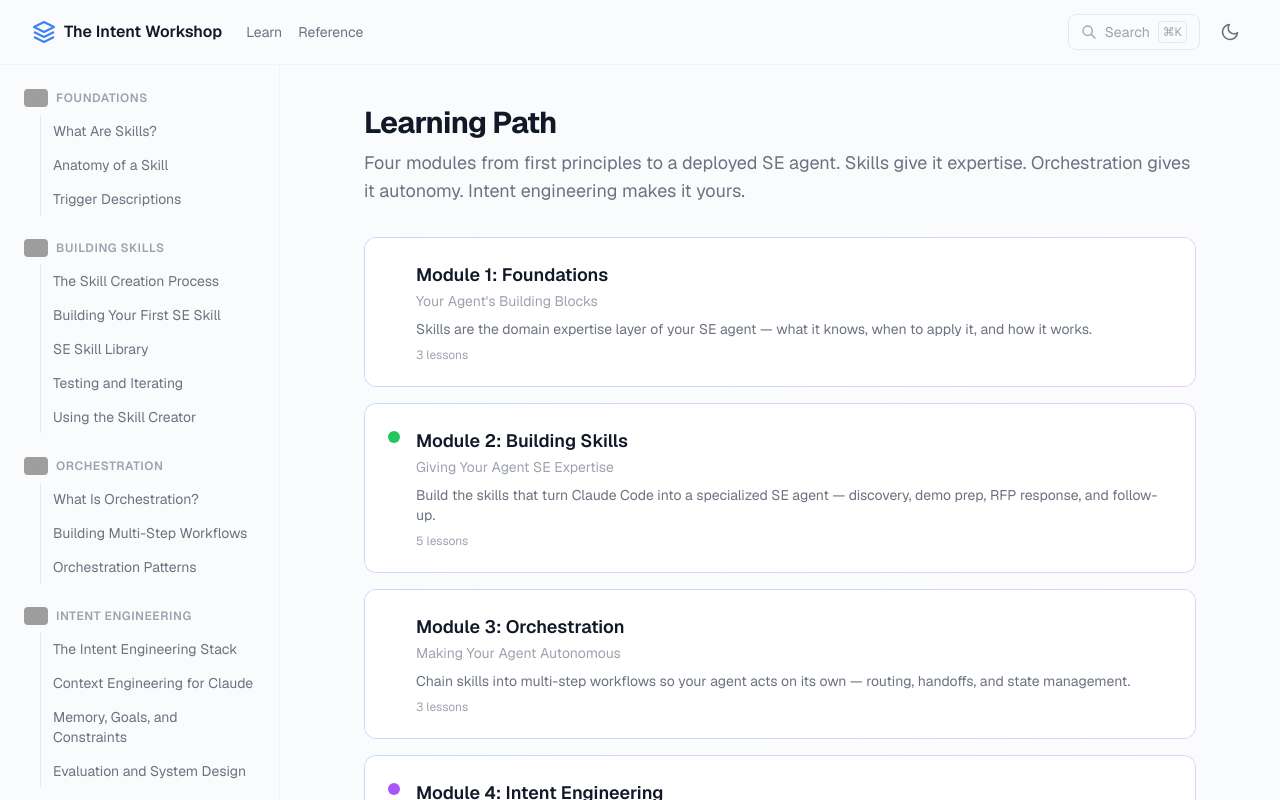
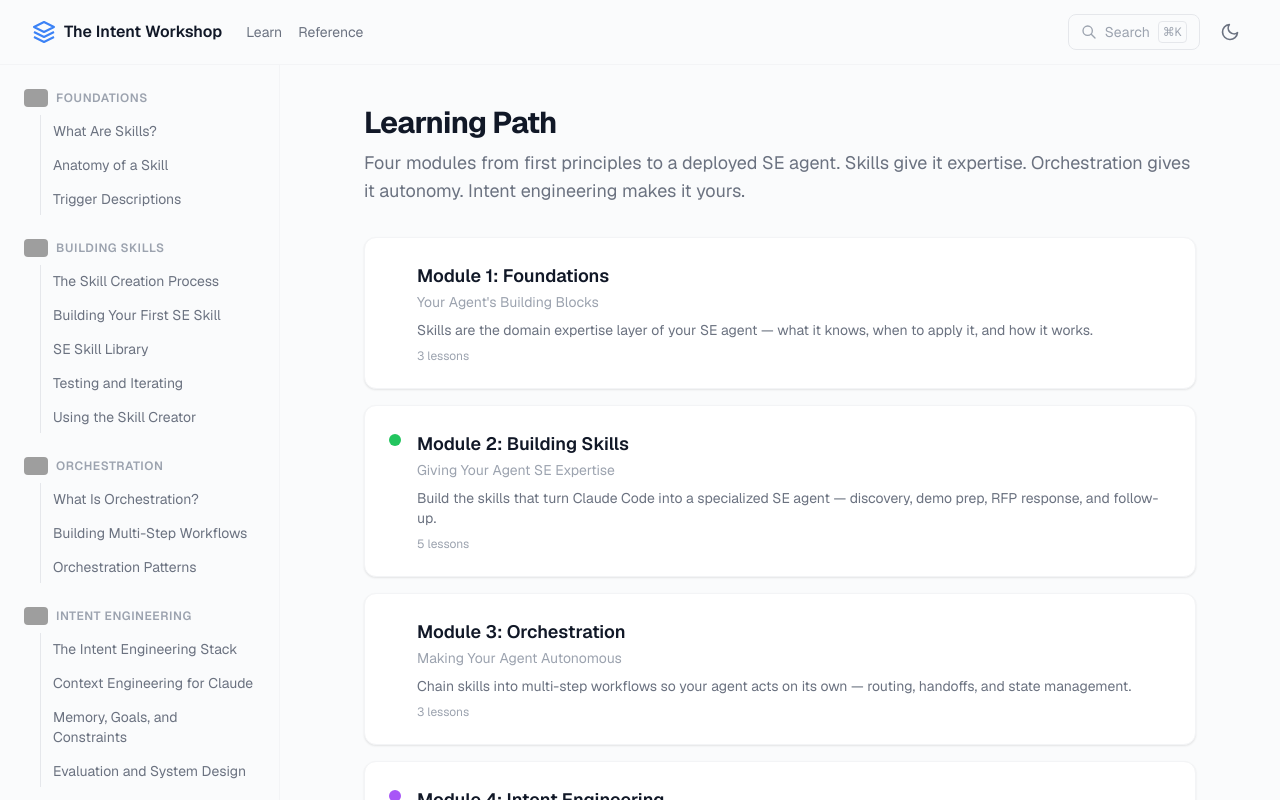
Before and after one commit to Zantonse/IntentEngineering, a Next.js app: page /learn in a window 1280 px wide. Shown: the top 800 px of the page. Built offline with nearby package versions, Linux system fonts and the light colour scheme; grey boxes are pictures that could not be loaded.

Commit message:
style: update curriculum overview with v2 cards
Replace card-gradient-border with card-v2 and remove hover:bg-surface-overlay transition-colors since card-v2 handles hover internally.

Co-Authored-By: Claude Opus 4.6 <noreply@anthropic.com>

```diff
--- a/app/learn/page.tsx
+++ b/app/learn/page.tsx
@@ -26,9 +26,9 @@ export default function LearnPage() {
             <Link
               key={slug}
               href={hasContent ? `/learn/${slug}` : "#"}
-              className={`card-gradient-border block p-6 ${
-                hasContent ? "hover:bg-surface-overlay" : "opacity-50 cursor-not-allowed"
-              } transition-colors`}
+              className={`card-v2 block p-6 ${
+                hasContent ? "" : "opacity-50 cursor-not-allowed"
+              }`}
             >
               <div className="flex items-start gap-4">
                 <span
```
